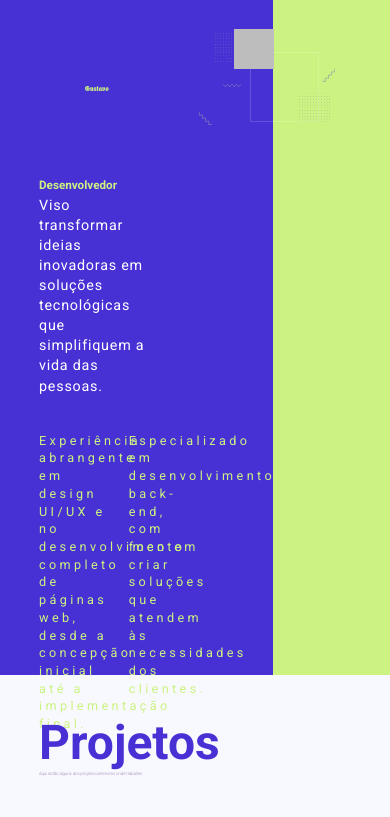
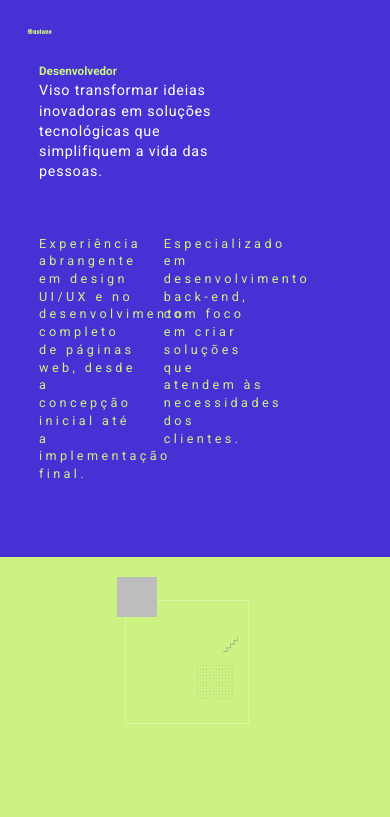
Before and after one commit to duarte25/portfolio, a Next.js app: page / in a window 390 px wide. Shown: the top 817 px of the page. Built offline with nearby package versions, Linux system fonts and the light colour scheme.

Commit message:
Tornando site responsivo

```diff
--- a/src/app/page.module.css
+++ b/src/app/page.module.css
@@ -1,4 +1,3 @@
-
 .container {
   width: 100%;
   height: 100vh;
@@ -12,7 +11,8 @@
   width: 100%;
 }
 
-.projects, .technologies {
+.projects,
+.technologies {
   /* scroll-snap-align: start; */
   width: 100%;
   height: 100vh;
@@ -29,9 +29,8 @@
   font-size: 5em;
 }
 
-
-/* @media screen and (max-width: 1250px) {
+@media screen and (max-width: 650px) {
   .perfil {
-    height: 60%;
+    height: 110%;
   }
-} */
+}
--- a/src/components/perfil/styles.module.css
+++ b/src/components/perfil/styles.module.css
@@ -29,10 +29,12 @@
 
 .perfil h2 {
     padding: 10vh;
+    padding: 7%;
 }
 
 .description {
     padding: 0 0 0 10vw;
+    padding: 0 0 0 10%;
 }
 
 .perfil h3 {
@@ -98,3 +100,51 @@
     margin-left: -9vw;
     z-index: 2;
 }
+
+@media screen and (max-width: 650px) {
+    .perfil {
+        display: flex;
+        align-items: start;
+        flex-direction: column;
+    }
+
+    .blockLeft {
+        width: 100%;
+        height: 60%;
+        background: #4831d4;
+    }
+
+    .blockRight {
+        width: 100%;
+        height: 40%;
+        background: #ccf381;
+    }
+
+    .containerPerfil {
+        margin: 5% 0 0 0;
+    }
+
+    .avatarWrapper {
+        position: relative;
+        width: 40vw;
+        height: 60vw;
+    }
+
+    .photoPerfil {
+        width: 30vw;
+        height: 55%;
+    }
+
+    .square {
+        padding: 1vw;
+        margin-top: -20%;
+        margin-left: -5%;
+        z-index: 1;
+    }
+
+    .squarePoints {
+        margin-top: -10vw;
+        margin-left: -9vw;
+        z-index: 2;
+    }
+}
```
Also changed, not shown: public/avatar_perfil_mobile.svg (added).
